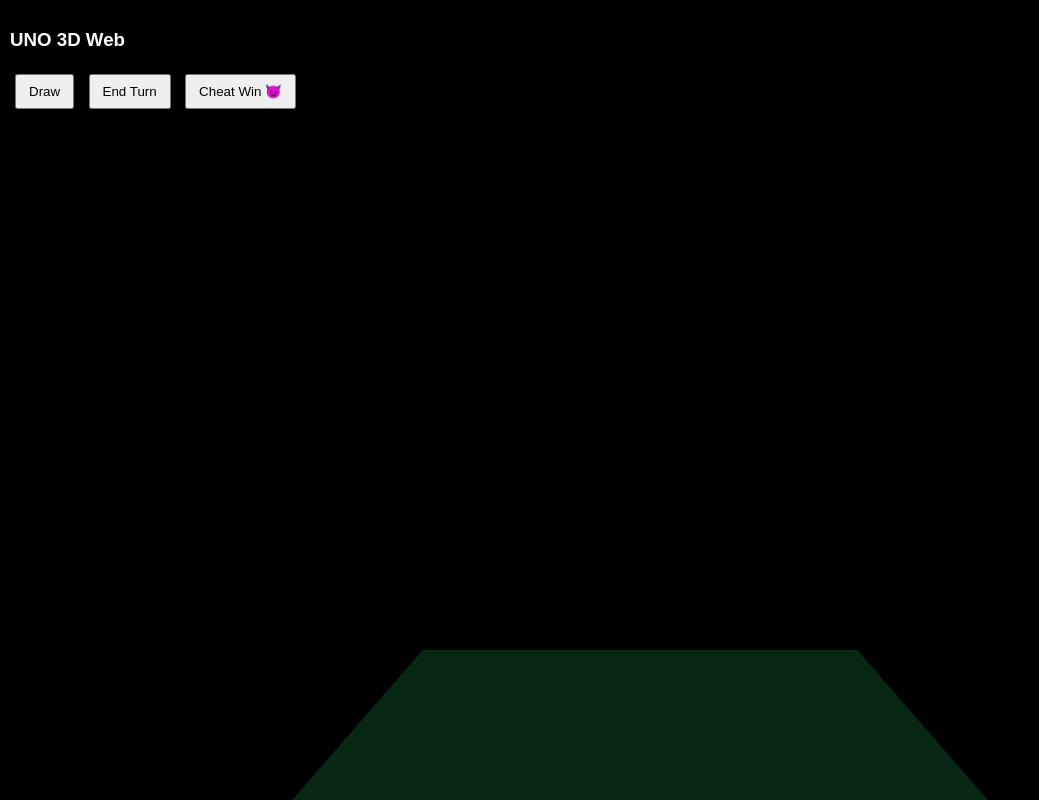
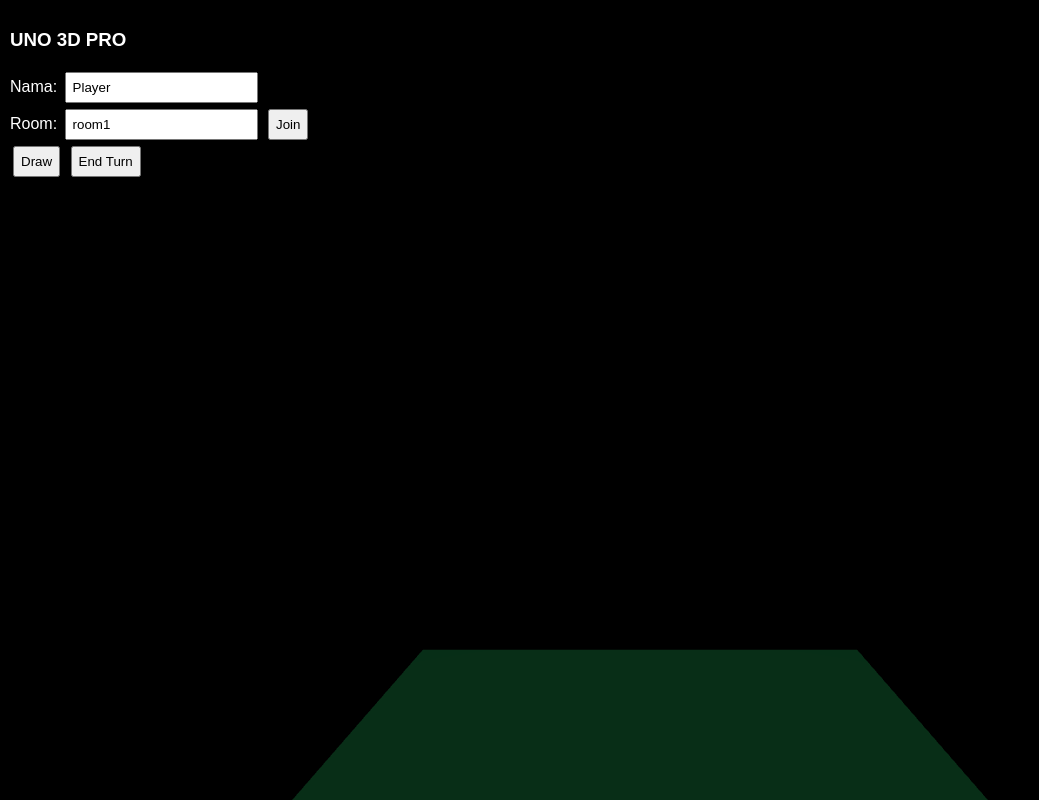
Before and after one commit to xcceliteplayer-code/UNO-7.1, a plain HTML site: page index.html in a window 1280 px wide. Both pictures are taken after a click on the button "Draw". Shown: the whole page, without its empty margins (0-1039 px from the left). Drawn offline with nearby package versions, Linux system fonts and the light colour scheme; no server answers.

Commit message:
Update index.html

```diff
--- a/index.html
+++ b/index.html
@@ -2,269 +2,252 @@
 <html lang="id">
 <head>
 <meta charset="UTF-8">
-<title>UNO 3D Web</title>
+<title>UNO 3D PRO</title>
 <style>
-body {
-  margin: 0;
-  overflow: hidden;
-  background: #0f172a;
-  font-family: Arial;
-}
-
-#ui {
-  position: absolute;
-  top: 10px;
-  left: 10px;
-  color: white;
-  z-index: 10;
-}
-
-button {
-  padding: 8px 12px;
-  margin: 5px;
-  cursor: pointer;
+body { margin:0; overflow:hidden; background:#0f172a; font-family:Arial;}
+#ui { position:absolute; top:10px; left:10px; color:white; z-index:10;}
+input,button { padding:6px; margin:3px;}
+#unoEffect {
+  position:absolute;
+  top:40%;
+  left:50%;
+  transform:translate(-50%,-50%);
+  font-size:80px;
+  color:red;
+  text-shadow:0 0 20px yellow,0 0 40px red;
+  display:none;
+  z-index:20;
 }
 </style>
 </head>
 <body>
 
 <div id="ui">
-  <h3>UNO 3D Web</h3>
+  <h3>UNO 3D PRO</h3>
+  Nama: <input id="name" value="Player"><br>
+  Room: <input id="room" value="room1">
+  <button onclick="joinRoom()">Join</button><br>
   <button onclick="drawCard()">Draw</button>
   <button onclick="endTurn()">End Turn</button>
-  <button onclick="cheatWin()">Cheat Win 😈</button>
 </div>
+
+<div id="unoEffect">UNO!</div>
 
 <script src="https://cdn.jsdelivr.net/npm/three@0.158.0/build/three.min.js"></script>
 
-<!-- ================= FIREBASE ================= -->
 <script type="module">
 import { initializeApp } from "https://www.gstatic.com/firebasejs/12.12.0/firebase-app.js";
 import { getDatabase, ref, set, onValue } from "https://www.gstatic.com/firebasejs/12.12.0/firebase-database.js";
 
-// CONFIG LU
+// ================= FIREBASE =================
 const firebaseConfig = {
   apiKey: "AIzaSyDfNHdFNEUFNjYPOf32ayCxUkJR4KNlMQ8",
   authDomain: "uno3d-dc360.firebaseapp.com",
   databaseURL: "https://uno3d-dc360-default-rtdb.firebaseio.com",
-  projectId: "uno3d-dc360",
-  storageBucket: "uno3d-dc360.firebasestorage.app",
-  messagingSenderId: "903383597250",
-  appId: "1:903383597250:web:3a29958f140ca382c73b5b"
+  projectId: "uno3d-dc360"
 };
-
 const app = initializeApp(firebaseConfig);
 const db = getDatabase(app);
 
-// ROOM
-const roomId = location.hash.slice(1) || "room1";
+// ================= GLOBAL =================
+let playerName = "Player";
+let roomId = "room1";
 
-// ================= GAME STATE =================
+window.joinRoom = () => {
+  playerName = document.getElementById("name").value;
+  roomId = document.getElementById("room").value;
+  location.hash = roomId;
+  sync();
+};
+
+// ================= GAME =================
 window.gameState = {
-  players: [
-    { name: "P1", cards: [] },
-    { name: "P2", cards: [] }
-  ],
+  players: [],
   currentTurn: 0,
   topCard: null,
   direction: 1
 };
 
-// ================= THREE.JS =================
+// ================= THREE =================
 const scene = new THREE.Scene();
+const camera = new THREE.PerspectiveCamera(75, innerWidth/innerHeight, 0.1, 1000);
+camera.position.set(0,5,7);
 
-const camera = new THREE.PerspectiveCamera(75, window.innerWidth/window.innerHeight, 0.1, 1000);
-camera.position.set(0, 5, 7);
-
-const renderer = new THREE.WebGLRenderer({ antialias: true });
-renderer.setSize(window.innerWidth, window.innerHeight);
+const renderer = new THREE.WebGLRenderer({antialias:true});
+renderer.setSize(innerWidth,innerHeight);
 document.body.appendChild(renderer.domElement);
 
-const light = new THREE.DirectionalLight(0xffffff, 1);
-light.position.set(5,10,7);
-scene.add(light);
+scene.add(new THREE.DirectionalLight(0xffffff,1));
 
 const table = new THREE.Mesh(
-  new THREE.BoxGeometry(10, 0.5, 10),
-  new THREE.MeshPhongMaterial({ color: 0x14532d })
+  new THREE.BoxGeometry(10,0.5,10),
+  new THREE.MeshPhongMaterial({color:0x14532d})
 );
-table.position.y = -1;
+table.position.y=-1;
 scene.add(table);
 
 // ================= CARD =================
-const colors = ["red","yellow","green","blue"];
-const values = ["0","1","2","3","4","5","6","7","8","9","skip","reverse","+2","wild","+4"];
+const colors=["red","yellow","green","blue"];
+const values=["0","1","2","3","4","5","6","7","8","9","+2","skip","reverse","wild","+4"];
 
-function createDeck() {
-  let deck = [];
-  for (let c of colors) {
-    for (let v of values) {
-      deck.push({color:c, value:v});
-    }
-  }
-  return deck;
+function deckGen(){
+  let d=[];
+  colors.forEach(c=>values.forEach(v=>d.push({color:c,value:v})));
+  return d.sort(()=>Math.random()-0.5);
 }
 
-let deck = createDeck();
+let deck = deckGen();
 
-function createCardMesh(cardData) {
-  const canvas = document.createElement("canvas");
-  canvas.width = 256;
-  canvas.height = 384;
+// ================= CARD MESH =================
+function cardMesh(card){
+  const c=document.createElement("canvas");
+  c.width=256; c.height=384;
+  const ctx=c.getContext("2d");
 
-  const ctx = canvas.getContext("2d");
-  ctx.fillStyle = cardData.color || "black";
+  ctx.fillStyle=card.color||"black";
   ctx.fillRect(0,0,256,384);
 
-  ctx.fillStyle = "white";
-  ctx.font = "bold 80px Arial";
-  ctx.fillText(cardData.value, 50, 200);
+  ctx.fillStyle="white";
+  ctx.font="bold 70px Arial";
+  ctx.fillText(card.value,60,200);
 
-  const texture = new THREE.CanvasTexture(canvas);
-
-  const geometry = new THREE.PlaneGeometry(1,1.5);
-  const material = new THREE.MeshBasicMaterial({ map: texture });
-
-  return new THREE.Mesh(geometry, material);
-}
-
-// ================= INIT =================
-function dealCards() {
-  for (let p of gameState.players) {
-    p.cards = [];
-    for (let i=0;i<7;i++) {
-      p.cards.push(deck.pop());
-    }
-  }
-  gameState.topCard = deck.pop();
+  const tex=new THREE.CanvasTexture(c);
+  return new THREE.Mesh(
+    new THREE.PlaneGeometry(1,1.5),
+    new THREE.MeshBasicMaterial({map:tex})
+  );
 }
 
 // ================= RENDER =================
-let cardMeshes = [];
+let meshes=[]; let center;
 
-function renderHand() {
-  cardMeshes.forEach(m => scene.remove(m));
-  cardMeshes = [];
+function render(){
+  meshes.forEach(m=>scene.remove(m));
+  meshes=[];
 
-  let player = gameState.players[0];
+  let me = gameState.players.find(p=>p.name===playerName);
+  if(!me) return;
 
-  player.cards.forEach((card, i) => {
-    let mesh = createCardMesh(card);
+  me.cards.forEach((card,i)=>{
+    let m=cardMesh(card);
+    m.position.set((i-me.cards.length/2)*1.2,0,3);
+    m.userData=i;
+    scene.add(m);
+    meshes.push(m);
+  });
 
-    mesh.position.x = (i - player.cards.length/2) * 1.2;
-    mesh.position.z = 3;
+  if(center) scene.remove(center);
+  if(gameState.topCard){
+    center=cardMesh(gameState.topCard);
+    scene.add(center);
+  }
 
-    mesh.userData.index = i;
-
-    scene.add(mesh);
-    cardMeshes.push(mesh);
-  });
+  // UNO EFFECT
+  if(me.cards.length===1){
+    document.getElementById("unoEffect").style.display="block";
+    setTimeout(()=>document.getElementById("unoEffect").style.display="none",1500);
+  }
 }
-
-let centerCardMesh;
-
-function renderCenter() {
-  if (centerCardMesh) scene.remove(centerCardMesh);
-
-  centerCardMesh = createCardMesh(gameState.topCard);
-  scene.add(centerCardMesh);
-}
+window.renderAll = render;
 
 // ================= INPUT =================
-const raycaster = new THREE.Raycaster();
-const mouse = new THREE.Vector2();
+const ray=new THREE.Raycaster();
+const mouse=new THREE.Vector2();
 
-window.addEventListener("click", (event) => {
-  mouse.x = (event.clientX / window.innerWidth)*2 -1;
-  mouse.y = -(event.clientY / window.innerHeight)*2 +1;
+window.onclick=(e)=>{
+  mouse.x=(e.clientX/innerWidth)*2-1;
+  mouse.y=-(e.clientY/innerHeight)*2+1;
 
-  raycaster.setFromCamera(mouse, camera);
+  ray.setFromCamera(mouse,camera);
+  let hit=ray.intersectObjects(meshes);
 
-  const intersects = raycaster.intersectObjects(cardMeshes);
-
-  if (intersects.length > 0) {
-    playCard(intersects[0].object.userData.index);
+  if(hit.length){
+    play(hit[0].object.userData);
   }
-});
+};
 
 // ================= LOGIC =================
-function playCard(index) {
-  let player = gameState.players[0];
-  let card = player.cards[index];
+function play(i){
+  let me = gameState.players.find(p=>p.name===playerName);
+  let card = me.cards[i];
 
-  if (
-    card.color === gameState.topCard.color ||
-    card.value === gameState.topCard.value ||
-    card.value.includes("wild")
-  ) {
-    gameState.topCard = card;
-    player.cards.splice(index,1);
+  if(!gameState.topCard ||
+     card.color===gameState.topCard.color ||
+     card.value===gameState.topCard.value ||
+     card.value.includes("wild")){
+
+    // animasi lempar
+    let m = meshes[i];
+    let t=0;
+    let anim=()=>{
+      t+=0.05;
+      m.position.lerp(new THREE.Vector3(0,0,0),t);
+      if(t<1) requestAnimationFrame(anim);
+    };
+    anim();
+
+    gameState.topCard=card;
+    me.cards.splice(i,1);
 
     sync();
-    renderAll();
   }
 }
 
-window.drawCard = function() {
-  gameState.players[0].cards.push(deck.pop());
+window.drawCard=()=>{
+  let me=gameState.players.find(p=>p.name===playerName);
+  me.cards.push(deck.pop());
   sync();
-  renderAll();
 };
 
-window.endTurn = function() {
-  gameState.currentTurn =
-    (gameState.currentTurn + gameState.direction + gameState.players.length)
-    % gameState.players.length;
+window.endTurn=()=>{
+  gameState.currentTurn=(gameState.currentTurn+1)%gameState.players.length;
+
+  // AI BOT
+  let bot = gameState.players[1];
+  if(bot){
+    setTimeout(()=>{
+      let playable = bot.cards.find(c =>
+        !gameState.topCard ||
+        c.color===gameState.topCard.color ||
+        c.value===gameState.topCard.value ||
+        c.value.includes("wild")
+      );
+      if(playable){
+        gameState.topCard=playable;
+        bot.cards.splice(bot.cards.indexOf(playable),1);
+      }
+      sync();
+    },1000);
+  }
 
   sync();
 };
 
-window.cheatWin = function() {
-  gameState.players[0].cards = [];
-  renderAll();
-};
+// ================= FIREBASE =================
+function sync(){
+  set(ref(db,"uno/"+roomId),gameState);
+}
 
-// ================= FIREBASE SYNC =================
-window.sync = function() {
-  set(ref(db, "uno/" + roomId), gameState);
-};
-
-onValue(ref(db, "uno/" + roomId), (snapshot) => {
-  if (snapshot.exists()) {
-    window.gameState = snapshot.val();
-    renderAll();
-  } else {
-    dealCards();
+onValue(ref(db,"uno/"+roomId),(snap)=>{
+  if(snap.exists()){
+    gameState=snap.val();
+  }else{
+    gameState.players=[
+      {name:playerName,cards:deck.splice(0,7)},
+      {name:"BOT",cards:deck.splice(0,7)}
+    ];
+    gameState.topCard=deck.pop();
     sync();
   }
-});
-
-// ================= RENDER ALL =================
-function renderAll() {
-  renderHand();
-  renderCenter();
-}
-window.renderAll = renderAll;
-
-// ================= CAMERA =================
-let isDragging = false;
-
-window.addEventListener("mousedown", () => isDragging = true);
-window.addEventListener("mouseup", () => isDragging = false);
-
-window.addEventListener("mousemove", (e) => {
-  if (isDragging) {
-    camera.rotation.y += e.movementX * 0.005;
-    camera.rotation.x += e.movementY * 0.005;
-  }
+  render();
 });
 
 // ================= LOOP =================
-function animate() {
-  requestAnimationFrame(animate);
-  renderer.render(scene, camera);
+function loop(){
+  requestAnimationFrame(loop);
+  renderer.render(scene,camera);
 }
-animate();
+loop();
 
 </script>
 </body>
```
